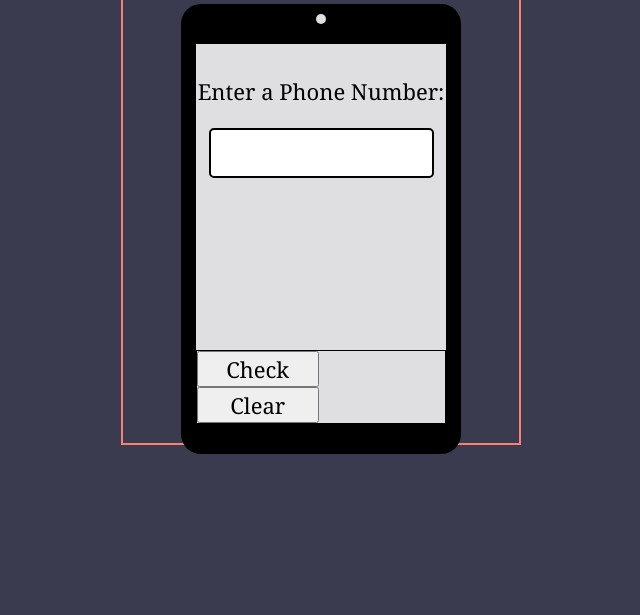
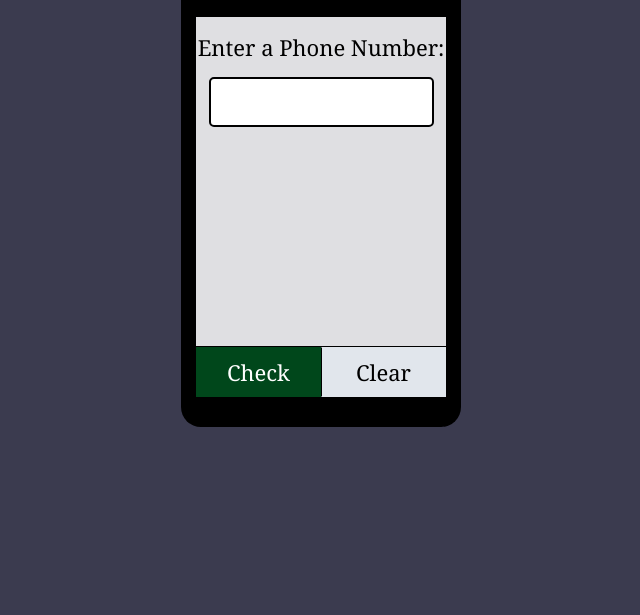
Before and after one commit to mr-dioo/PhoneNumberChecker, a plain HTML site: page index.html in a window 1280 px wide. Shown: the part 185-800 px from the top of the page, without its empty margins (319-959 px from the left). Drawn offline with Linux system fonts and the light colour scheme.

Commit message:
finalise the styles

```diff
--- a/index.html
+++ b/index.html
@@ -16,8 +16,11 @@
       <div id="phone-screen">
         <div >
 
-          <p>Enter a Phone Number:</p>
-          <input type="text" id="phone-number-input"/>
+          <label for="phone-number-input">Enter a Phone Number:</label>
+          <input maxlength="20" type="text" id="phone-number-input"/>
+          <div id="result" class="hidden">
+            This is a US number!
+          </div>
         </div>
           <div id="btn-container">
             <button type="button" id="check-btn">Check</button>
--- a/styles.css
+++ b/styles.css
@@ -12,6 +12,8 @@
   --phone-cover: black;
   --phone-color: #000;
   --phone-screen: #dfdfe2;
+  --submit-btn-color: rgb(0, 71, 27);
+  --cancel-btn-color: #e1e6ec;
 
 }
 
@@ -20,7 +22,7 @@ body {
 }
 
 main{
-  border: 2px solid salmon;
+  /* border: 2px solid salmon; */
   width: 40rem;
   height: 60rem;
   margin: 3rem auto 0;
@@ -63,9 +65,10 @@ h2 {
   font-size: 2.2rem;
 }
 
-#phone-screen p {
-  padding-top: 1rem;
+#phone-screen label {
   text-align: center;
+  display: block;
+  margin: 1.5rem auto ;
 }
 
 #phone-number-input {
@@ -78,15 +81,51 @@ h2 {
 }
 
 #btn-container {
-  border: 1px solid black;
+  border-top: 1px solid black;
   position: relative;
+  display: grid;
   grid-template-columns:  1fr 1fr ;
   grid-template-rows: auto;
   column-gap: 0;
+  row-gap: 0;
+  margin: 0;
+  padding: 0;
 
 }
 
 #btn-container > button {
-  /* display: block; */
-  width: 49%;
+  height:  5rem;
 }
+
+#check-btn {
+  background-color: var(--submit-btn-color);
+  border: 1px solid var(--submit-btn-color);
+  color: var(--gray-00);
+  border-collapse: collapse;
+}
+
+#clear-btn {
+  background-color: var(--cancel-btn-color);
+  border: 1px solid var(--cancel-btn-color);
+  border-left: 1px solid var(--gray-99);
+}
+
+#result {
+  font-family: Verdana, Geneva, Tahoma, sans-serif;
+  font-size: 3rem;
+  text-align: center;
+  margin: 2rem;
+}
+
+
+.hidden {
+  display: none;
+}
+
+.valid {
+  color: var(--submit-btn-color);
+}
+
+.invalid {
+  color: saddlebrown;
+}
```
